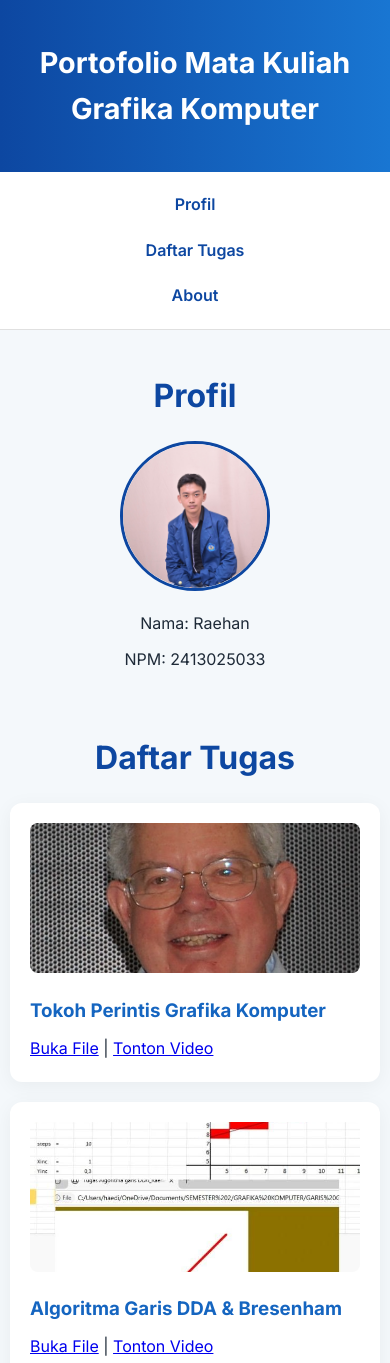
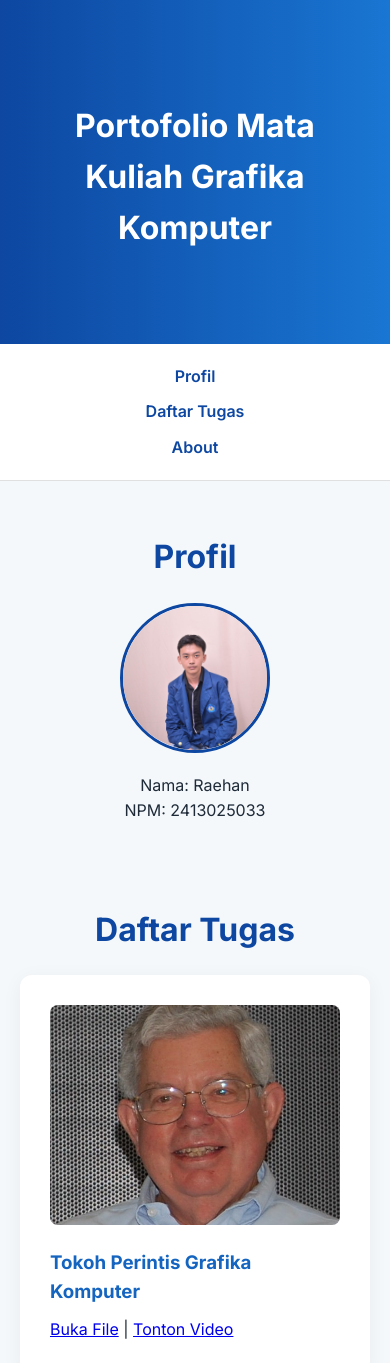
Before and after one commit to RaehanHQ/2413025033, a plain HTML site: page index.html in a window 390 px wide. Shown: the top 1363 px of the page. Drawn offline with Linux system fonts and the light colour scheme.

Commit message:
Update index.html

```diff
--- a/index.html
+++ b/index.html
@@ -2,7 +2,7 @@
 <html lang="id">
 <head>
   <meta charset="UTF-8" />
-  <meta name="viewport" content="width=device-width, initial-scale=1.0, viewport-fit=cover"/>
+  <meta name="viewport" content="width=device-width, initial-scale=1.0"/>
   <title>Portofolio Raehan - Grafika Komputer</title>
   <link href="https://fonts.googleapis.com/css2?family=Inter:wght@400;600;700&display=swap" rel="stylesheet">
   <link rel="stylesheet" href="https://cdnjs.cloudflare.com/ajax/libs/font-awesome/6.5.0/css/all.min.css"/>
@@ -23,7 +23,7 @@
     header {
       background: linear-gradient(to right, #0d47a1, #1976d2);
       color: white;
-      padding: 80px 20px 60px;
+      padding: 100px 40px 80px;
       text-align: center;
     }
 
@@ -35,15 +35,12 @@
     nav {
       background-color: #ffffff;
       border-bottom: 1px solid #e0e0e0;
-      padding: 15px;
+      padding: 20px 40px;
       text-align: center;
-      display: flex;
-      justify-content: center;
-      flex-wrap: wrap;
-      gap: 20px;
     }
 
     nav a {
+      margin: 0 20px;
       color: #0d47a1;
       font-weight: 600;
       text-decoration: none;
@@ -66,13 +63,13 @@
     }
 
     main {
-      max-width: 1100px;
-      margin: 40px auto;
-      padding: 0 20px;
+      max-width: 1200px;
+      margin: 50px auto;
+      padding: 0 40px;
     }
 
     section {
-      margin-bottom: 60px;
+      margin-bottom: 80px;
     }
 
     h2 {
@@ -92,7 +89,7 @@
       background-color: white;
       border-radius: 12px;
       box-shadow: 0 4px 20px rgba(0,0,0,0.05);
-      padding: 20px;
+      padding: 30px;
       transition: 0.3s;
     }
 
@@ -108,16 +105,15 @@
 
     .card img {
       width: 100%;
-      height: 200px;
+      height: 220px;
       object-fit: cover;
       border-radius: 8px;
       margin-bottom: 15px;
     }
 
-    #about p,
-    #tentang p {
+    .contact p {
+      margin: 10px 0;
       text-align: center;
-      margin-bottom: 10px;
     }
 
     .contact a {
@@ -164,36 +160,23 @@
     }
 
     @media (max-width: 600px) {
-      header {
-        padding: 40px 10px 30px;
-      }
-
       header h1 {
-        font-size: 1.8rem;
-      }
-
-      .card img {
-        height: 150px;
-      }
-
-      main {
-        padding: 0 10px;
+        font-size: 2rem;
       }
 
       nav {
+        display: flex;
         flex-direction: column;
         gap: 10px;
       }
 
-      nav a {
-        margin: 5px 0;
-        display: block;
+      main {
+        padding: 0 20px;
       }
     }
   </style>
 </head>
 <body>
-
   <header>
     <h1>Portofolio Mata Kuliah Grafika Komputer</h1>
   </header>
@@ -223,27 +206,34 @@
           <img src="images/steve.jpg" alt="Cover Tugas Tokoh">
           <h3>Tokoh Perintis Grafika Komputer</h3>
           <p><a href="files/tokoh_perintis.pdf">Buka File</a> |
-            <a href="https://drive.google.com/file/d/1KN_BKBQjRTLONSm-OlFkkaQ9aZwz80Sg/view" target="_blank">Tonton Video</a></p>
+             <a href="https://drive.google.com/file/d/1KN_BKBQjRTLONSm-OlFkkaQ9aZwz80Sg/view" target="_blank">Tonton Video</a></p>
         </div>
         <div class="card">
           <img src="images/garis.jpg" alt="Cover Tugas Garis">
           <h3>Algoritma Garis DDA & Bresenham</h3>
           <p><a href="files/algoritma_garis.pdf">Buka File</a> |
-            <a href="https://drive.google.com/file/d/1ZvTkdLrz0EvPC7Cm7Ngtk_gt-fMR5eYS/view" target="_blank">Tonton Video</a></p>
+             <a href="https://drive.google.com/file/d/1ZvTkdLrz0EvPC7Cm7Ngtk_gt-fMR5eYS/view" target="_blank">Tonton Video</a></p>
         </div>
         <div class="card">
           <img src="images/lingkaran.jpg" alt="Cover Tugas Lingkaran">
           <h3>Algoritma Lingkaran Bresenham & Midpoint</h3>
           <p><a href="files/algoritma_lingkaran.pdf">Buka File</a> |
-            <a href="https://drive.google.com/file/d/1nD1mjUyBj4q6O1A5V8_VNhbqZ2oqQw1-/view" target="_blank">Tonton Video</a></p>
+             <a href="https://drive.google.com/file/d/1nD1mjUyBj4q6O1A5V8_VNhbqZ2oqQw1-/view" target="_blank">Tonton Video</a></p>
         </div>
       </div>
     </section>
 
     <section id="tentang">
       <h2>About Me</h2>
-      <p>Hai! Saya Raehan, mahasiswa S1 Pendidikan Teknologi Informasi (PTI) Universitas Lampung angkatan 2024. Saya tertarik dengan dunia teknologi, terutama dalam pemrograman, grafika komputer, dan bagaimana teknologi bisa diterapkan dalam dunia pendidikan. Website ini saya buat sebagai tempat untuk menyimpan dan mendokumentasikan tugas-tugas kuliah, khususnya mata kuliah Grafika Komputer.</p>
-      <p>Kalau ada pertanyaan atau ingin diskusi, jangan ragu untuk menghubungi saya melalui email: <a href="mailto:raehann25@gmail.com">raehann25@gmail.com</a></p>
+      <p style="text-align: center;">
+        Hai! Saya Raehan, mahasiswa S1 Pendidikan Teknologi Informasi (PTI) Universitas Lampung angkatan 2024.
+        Saya tertarik dengan dunia teknologi, terutama dalam pemrograman, grafika komputer, dan bagaimana teknologi bisa diterapkan dalam dunia pendidikan.
+        Website ini saya buat sebagai tempat untuk menyimpan dan mendokumentasikan tugas-tugas kuliah, khususnya mata kuliah Grafika Komputer.
+      </p>
+      <p style="text-align: center;">
+        Kalau ada pertanyaan atau ingin diskusi, jangan ragu untuk menghubungi saya melalui email:
+        <a href="mailto:raehann25@gmail.com">raehann25@gmail.com</a>
+      </p>
     </section>
 
     <section id="social">
@@ -259,6 +249,5 @@
   <footer>
     &copy; 2025 Raehan.
   </footer>
-
 </body>
 </html>
```
